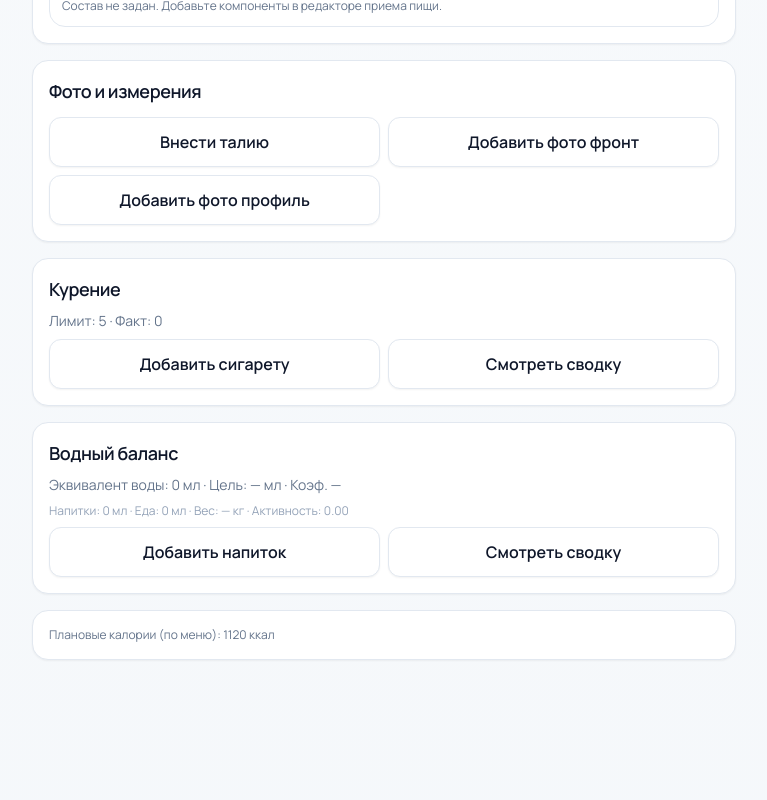
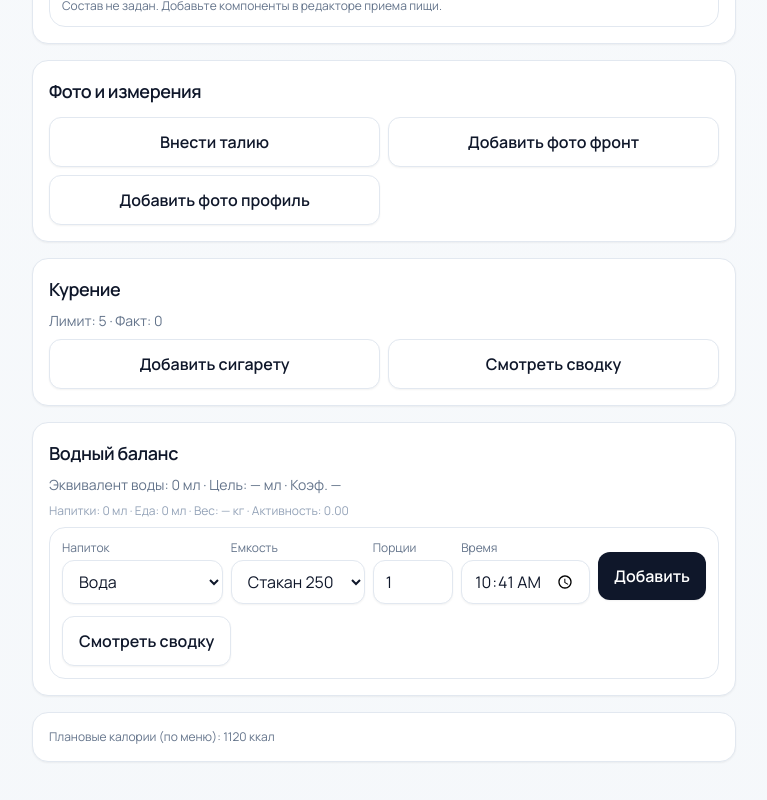
Before and after one commit to gmartstudionevsky/back_to_form, a React (Vite) app: page /#/ in a window 1280 px wide. Shown: the part 3096-3896 px from the top of the page, without its empty margins (256-1023 px from the left). Built offline with nearby package versions, Linux system fonts and the light colour scheme.

Commit message:
Update water intake controls

```diff
--- a/src/pages/TodayPage.tsx
+++ b/src/pages/TodayPage.tsx
@@ -103,7 +103,6 @@ const TodayPage = () => {
     | 'food'
     | 'training'
     | 'smoking'
-    | 'drink'
     | 'weight'
     | 'waist'
     | 'photo'
@@ -204,6 +203,24 @@ const TodayPage = () => {
       { kcal: 0, protein: 0, fat: 0, carb: 0 }
     );
   }, [drinkLogs, data.library.drinks]);
+  const defaultDrink = useMemo(
+    () => data.library.drinks.find(item => item.id === 'drink-water') ?? data.library.drinks[0],
+    [data.library.drinks]
+  );
+
+  useEffect(() => {
+    if (!defaultDrink) return;
+    setDrinkForm(prev => {
+      if (prev.drinkId) return prev;
+      const portion = defaultDrink.portions[0];
+      return {
+        ...prev,
+        drinkId: defaultDrink.id,
+        portionLabel: portion?.label ?? '',
+        portionMl: portion?.ml ?? 0
+      };
+    });
+  }, [defaultDrink]);
 
   const totals = useMemo(() => {
     const entries = foodDay?.entries ?? [];
@@ -1986,17 +2003,96 @@ const TodayPage = () => {
           Напитки: {drinkTotalMl.toFixed(0)} мл · Еда: {foodHydrationMl.toFixed(0)} мл ·
           Вес: {hydrationWeight ?? '—'} кг · Активность: {activityCoefficient.toFixed(2)}
         </p>
-        <div className="grid gap-2 sm:grid-cols-2">
-          <button
-            className="btn-secondary"
-            onClick={() => {
-              setDrinkForm(prev => ({ ...prev, time: currentTimeString() }));
-              setSheet('drink');
-            }}
-          >
-            Добавить напиток
-          </button>
-          <button className="btn-secondary" onClick={() => scrollToSection('summary')}>
+        <div className="rounded-2xl border border-slate-200 p-3 space-y-3">
+          <div className="grid gap-2 sm:grid-cols-[1.2fr_1fr_0.6fr_0.8fr_auto] sm:items-end">
+            <label className="text-xs text-slate-500">
+              Напиток
+              <select
+                className="input mt-1"
+                value={drinkForm.drinkId}
+                onChange={event => {
+                  const nextId = event.target.value;
+                  const drink = data.library.drinks.find(item => item.id === nextId);
+                  const portion = drink?.portions[0];
+                  setDrinkForm(prev => ({
+                    ...prev,
+                    drinkId: nextId,
+                    portionLabel: portion?.label ?? '',
+                    portionMl: portion?.ml ?? 0
+                  }));
+                }}
+              >
+                {data.library.drinks.map(drink => (
+                  <option key={drink.id} value={drink.id}>
+                    {drink.name}
+                  </option>
+                ))}
+              </select>
+            </label>
+            <label className="text-xs text-slate-500">
+              Емкость
+              <select
+                className="input mt-1"
+                value={drinkForm.portionLabel}
+                onChange={event => {
+                  const drink = data.library.drinks.find(item => item.id === drinkForm.drinkId);
+                  const portion = drink?.portions.find(item => item.label === event.target.value);
+                  setDrinkForm(prev => ({
+                    ...prev,
+                    portionLabel: event.target.value,
+                    portionMl: portion?.ml ?? 0
+                  }));
+                }}
+              >
+                {data.library.drinks
+                  .find(item => item.id === drinkForm.drinkId)
+                  ?.portions.map(portion => (
+                    <option key={portion.label} value={portion.label}>
+                      {portion.label}
+                    </option>
+                  ))}
+              </select>
+            </label>
+            <label className="text-xs text-slate-500">
+              Порции
+              <input
+                type="number"
+                min={1}
+                className="input mt-1"
+                value={drinkForm.portionsCount}
+                onChange={event =>
+                  setDrinkForm(prev => ({ ...prev, portionsCount: Number(event.target.value) }))
+                }
+              />
+            </label>
+            <label className="text-xs text-slate-500">
+              Время
+              <input
+                type="time"
+                className="input mt-1"
+                value={drinkForm.time}
+                onChange={event => setDrinkForm(prev => ({ ...prev, time: event.target.value }))}
+              />
+            </label>
+            <button
+              className="btn-primary sm:mb-1"
+              onClick={() => {
+                if (!drinkForm.drinkId || !drinkForm.portionLabel || !drinkForm.portionMl) return;
+                addDrinkLog({
+                  id: '',
+                  dateTime: toDateTime(selectedDate, drinkForm.time),
+                  drinkId: drinkForm.drinkId,
+                  portionLabel: drinkForm.portionLabel,
+                  portionMl: drinkForm.portionMl,
+                  portionsCount: drinkForm.portionsCount
+                });
+                setDrinkForm(prev => ({ ...prev, time: currentTimeString() }));
+              }}
+            >
+              Добавить
+            </button>
+          </div>
+          <button className="btn-secondary w-full sm:w-auto" onClick={() => scrollToSection('summary')}>
             Смотреть сводку
           </button>
         </div>
@@ -2655,90 +2751,6 @@ const TodayPage = () => {
         </button>
       </BottomSheet>
 
-      <BottomSheet open={sheet === 'drink'} title="Добавить напиток" onClose={() => setSheet(null)}>
-        <label className="text-sm font-semibold text-slate-600">Напиток</label>
-        <select
-          className="input"
-          value={drinkForm.drinkId}
-          onChange={event => {
-            const nextId = event.target.value;
-            const drink = data.library.drinks.find(item => item.id === nextId);
-            const firstPortion = drink?.portions[0];
-            setDrinkForm(prev => ({
-              ...prev,
-              drinkId: nextId,
-              portionLabel: firstPortion?.label ?? '',
-              portionMl: firstPortion?.ml ?? 0
-            }));
-          }}
-        >
-          <option value="">Выберите напиток</option>
-          {data.library.drinks.map(drink => (
-            <option key={drink.id} value={drink.id}>
-              {drink.name}
-            </option>
-          ))}
-        </select>
-        <label className="text-sm font-semibold text-slate-600">Объем</label>
-        <select
-          className="input"
-          value={drinkForm.portionLabel}
-          onChange={event => {
-            const drink = data.library.drinks.find(item => item.id === drinkForm.drinkId);
-            const portion = drink?.portions.find(item => item.label === event.target.value);
-            setDrinkForm(prev => ({
-              ...prev,
-              portionLabel: event.target.value,
-              portionMl: portion?.ml ?? 0
-            }));
-          }}
-          disabled={!drinkForm.drinkId}
-        >
-          <option value="">Выберите объем</option>
-          {data.library.drinks
-            .find(item => item.id === drinkForm.drinkId)
-            ?.portions.map(portion => (
-              <option key={portion.label} value={portion.label}>
-                {portion.label}
-              </option>
-            ))}
-        </select>
-        <label className="text-sm font-semibold text-slate-600">Количество порций</label>
-        <input
-          type="number"
-          min={1}
-          className="input"
-          value={drinkForm.portionsCount}
-          onChange={event =>
-            setDrinkForm(prev => ({ ...prev, portionsCount: Number(event.target.value) }))
-          }
-        />
-        <label className="text-sm font-semibold text-slate-600">Время</label>
-        <input
-          type="time"
-          className="input"
-          value={drinkForm.time}
-          onChange={event => setDrinkForm(prev => ({ ...prev, time: event.target.value }))}
-        />
-        <button
-          className="btn-primary w-full"
-          onClick={() => {
-            if (!drinkForm.drinkId || !drinkForm.portionLabel || !drinkForm.portionMl) return;
-            addDrinkLog({
-              id: '',
-              dateTime: toDateTime(selectedDate, drinkForm.time),
-              drinkId: drinkForm.drinkId,
-              portionLabel: drinkForm.portionLabel,
-              portionMl: drinkForm.portionMl,
-              portionsCount: drinkForm.portionsCount
-            });
-            setSheet(null);
-          }}
-        >
-          Сохранить
-        </button>
-      </BottomSheet>
-
       <BottomSheet open={sheet === 'weight'} title="Вес" onClose={() => setSheet(null)}>
         <label className="text-sm font-semibold text-slate-600">Вес (кг)</label>
         <input
```
